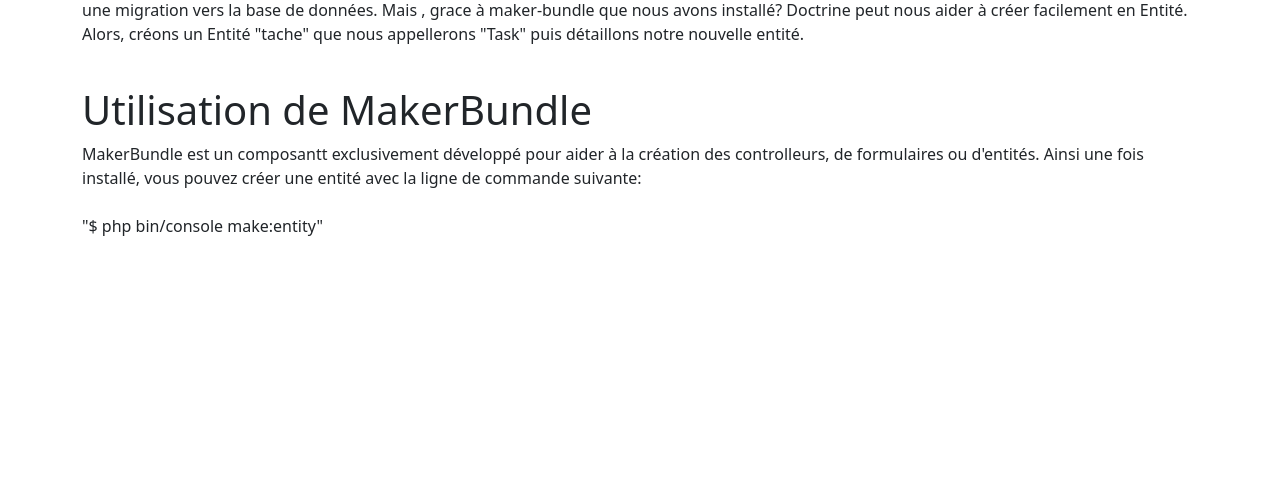
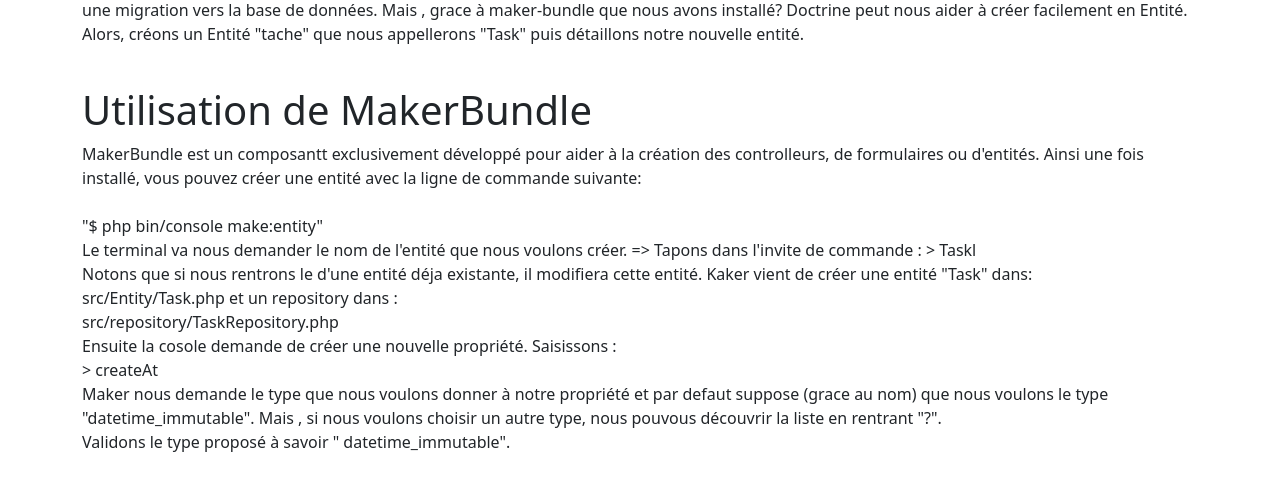
Before and after one commit to akkramm00/Les-Entit-s-Symfony, a PHP site: page /db_name/ in a window 1280 px wide. Shown: the part 1058-1544 px from the top of the page. Before the commit the page ends 1294 px from the top, so only its background shows below. Run offline with PHP 8.4, Linux system fonts and the light colour scheme.

Commit message:
add explication of the Entity

```diff
--- a/index.php
+++ b/index.php
@@ -57,7 +57,17 @@
           <p>
             MakerBundle est un composantt exclusivement développé pour aider à la création des controlleurs, de formulaires ou d'entités. Ainsi une fois installé, vous pouvez créer une entité  avec la ligne de commande suivante: <br><br>
 
-            "$ php bin/console make:entity"
+            "$ php bin/console make:entity" <br>
+             Le terminal va nous demander le nom de l'entité que nous voulons créer. <bbr>
+               => Tapons dans l'invite de commande : > Taskl <br>
+               Notons que si nous rentrons le d'une entité  déja existante, il modifiera cette entité. Kaker vient de créer une entité "Task" dans: <br>
+               src/Entity/Task.php et un repository dans :<br>
+               src/repository/TaskRepository.php <br>
+               Ensuite la cosole demande de créer une nouvelle propriété. Saisissons :<br>
+               > createAt <br>
+               Maker nous demande le type que nous voulons donner à notre propriété et par defaut suppose (grace au nom) que nous voulons le type "datetime_immutable". Mais , si nous voulons choisir un autre type, nous pouvous découvrir la liste en rentrant "?". <br>
+               Validons le type proposé à savoir " datetime_immutable".<br>
+
           </p>
         </div>
       </div>
```
